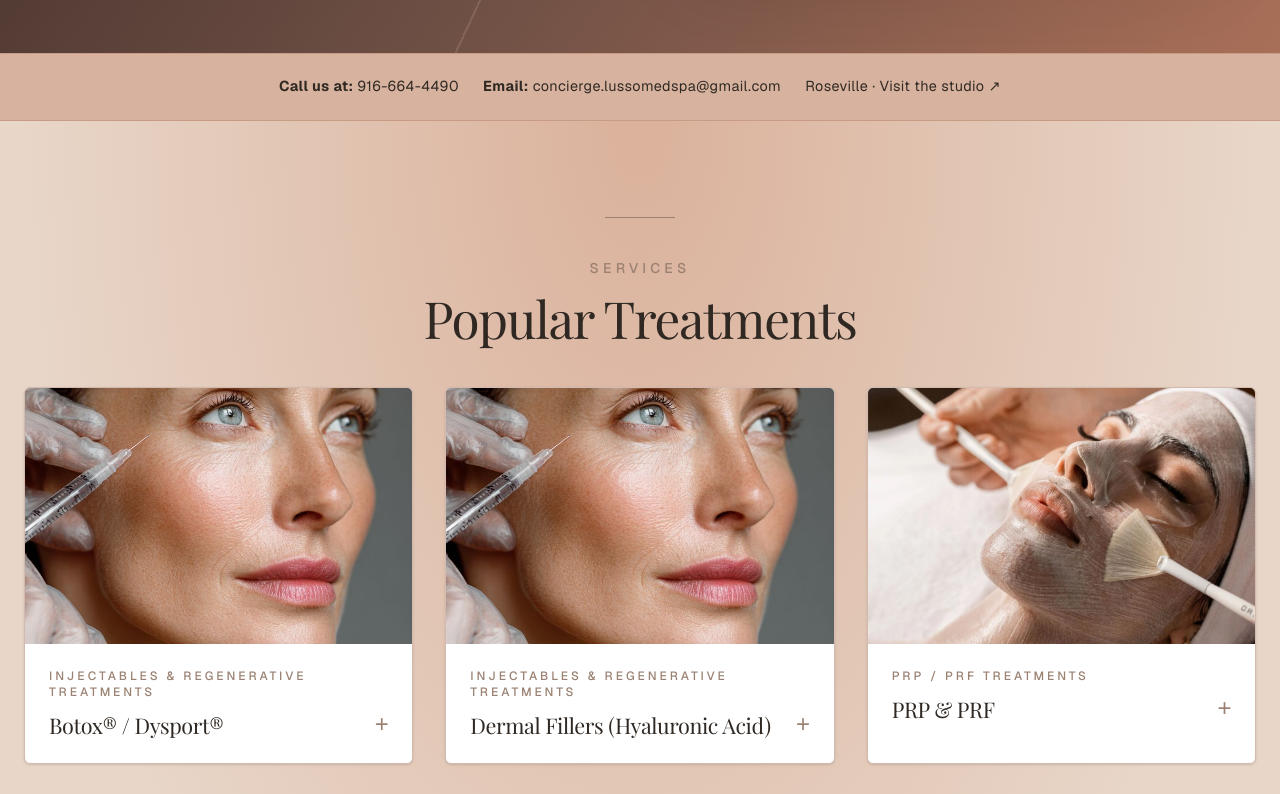
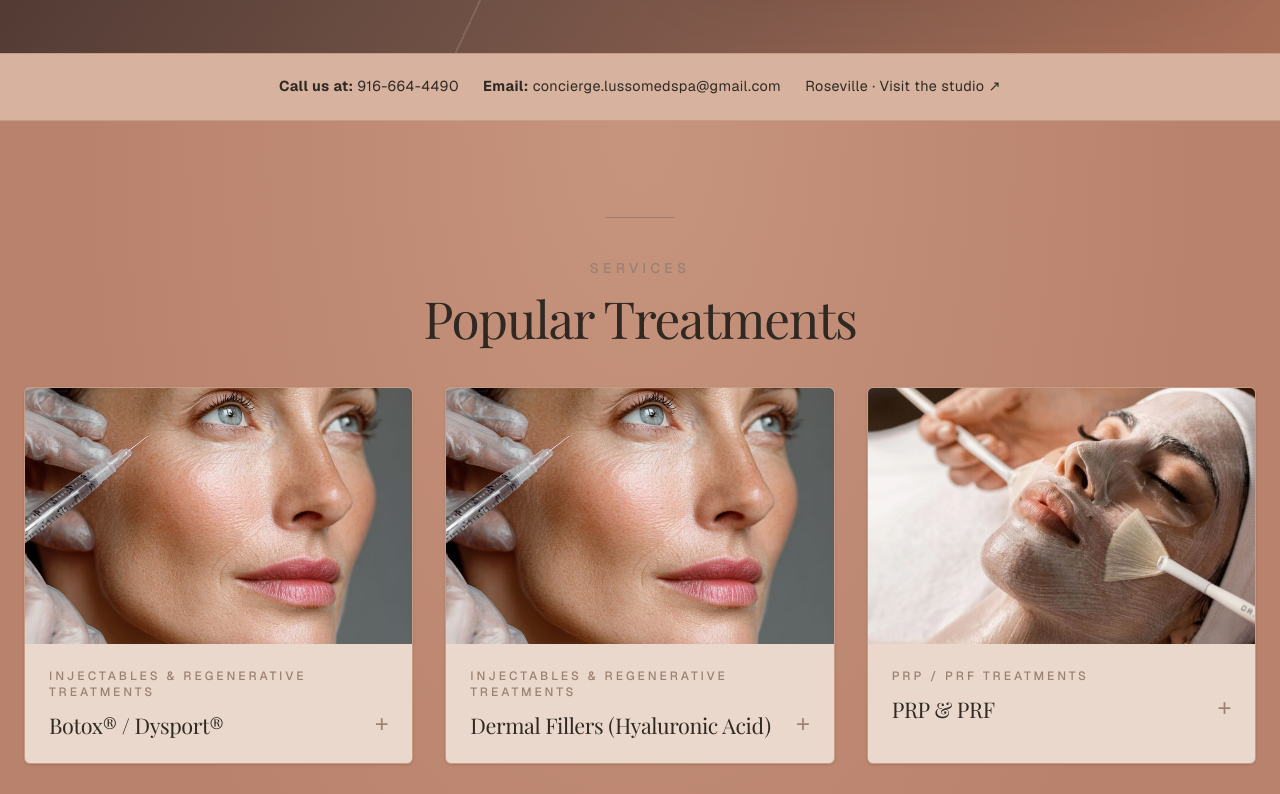
Before and after one commit to Lusso-MedSpa/Lusso-medspa, a Next.js app: page / in a window 1280 px wide. Shown: the part 720-1514 px from the top of the page. Built offline with nearby package versions, Linux system fonts and the light colour scheme; no server answers; a web font is replaced by a local one.

Commit message:
Darken popular treatments section

```diff
--- a/src/app/globals.css
+++ b/src/app/globals.css
@@ -236,9 +236,10 @@ main .rounded-full{border-radius:3px}
 .lusso-home .lusso-hero a:last-child{background:transparent;color:#fff4eb;border-color:#f0c7aa}
 .lusso-home .lusso-hero a:hover{background:#fff4eb;color:#302923;transform:translateY(-3px)}
 .lusso-home .lusso-contact-strip{padding:1.4rem;background:#d7b39f;letter-spacing:.03em}
-.lusso-home .luxury-glow{position:relative;padding-top:6rem;padding-bottom:6rem}
+.lusso-home .luxury-glow{position:relative;width:100%;max-width:none;padding:6rem max(1.5rem,calc((100vw - 1280px)/2));background:radial-gradient(ellipse at top,#d9ad966b,transparent 62%),#b9826c}
 .lusso-home .luxury-glow h2{font-size:clamp(2.5rem,4vw,4rem)}
 .lusso-home .luxury-glow:before{content:"";display:block;width:70px;height:1px;background:#9a8172;margin:0 auto 2.5rem}
+.lusso-treatment-card{background:#ead8cc;border-color:#c89b84}
 .lusso-home .lusso-philosophy{background:#c99178;border-block:1px solid #b8765d;padding-top:6rem;padding-bottom:6rem}
 .lusso-philosophy .rounded-3xl{position:relative;background:#faf7f1;border:1px solid #d8c8b5;text-align:left;padding:2.5rem;border-radius:0;box-shadow:0 10px 35px #9a817208}
 .lusso-step-number{display:block;font-family:var(--font-serif),Georgia,serif;font-size:3.5rem;color:#9a8172;margin-bottom:1.5rem;line-height:1}
--- a/src/components/treatments/TreatmentCard.tsx
+++ b/src/components/treatments/TreatmentCard.tsx
@@ -16,7 +16,7 @@ export default function TreatmentCard({ treatment }: Props) {
         <motion.article
             whileHover={{ y: -8, scale: 1.015 }}
             transition={{ type: "spring", stiffness: 260, damping: 20 }}
-            className="group h-full relative overflow-hidden rounded-3xl border border-stone-200 bg-white shadow-sm"
+            className="lusso-treatment-card group h-full relative overflow-hidden rounded-3xl border border-stone-200 bg-white shadow-sm"
         >
             <div className="pointer-events-none absolute inset-0 z-10 opacity-0 transition duration-500 group-hover:opacity-100">
                 <div className="absolute -left-12 -top-12 h-48 w-48 rounded-full bg-rose-200/40 blur-3xl" />
```
